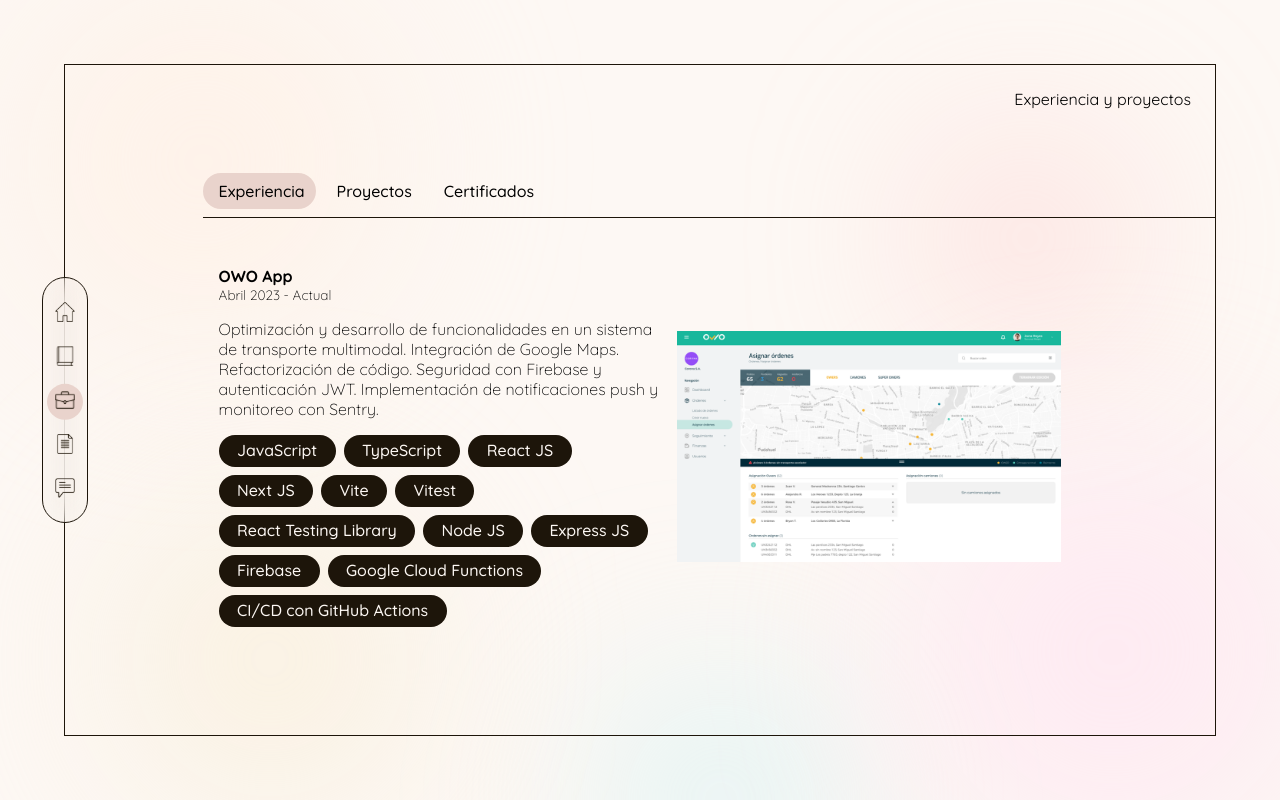
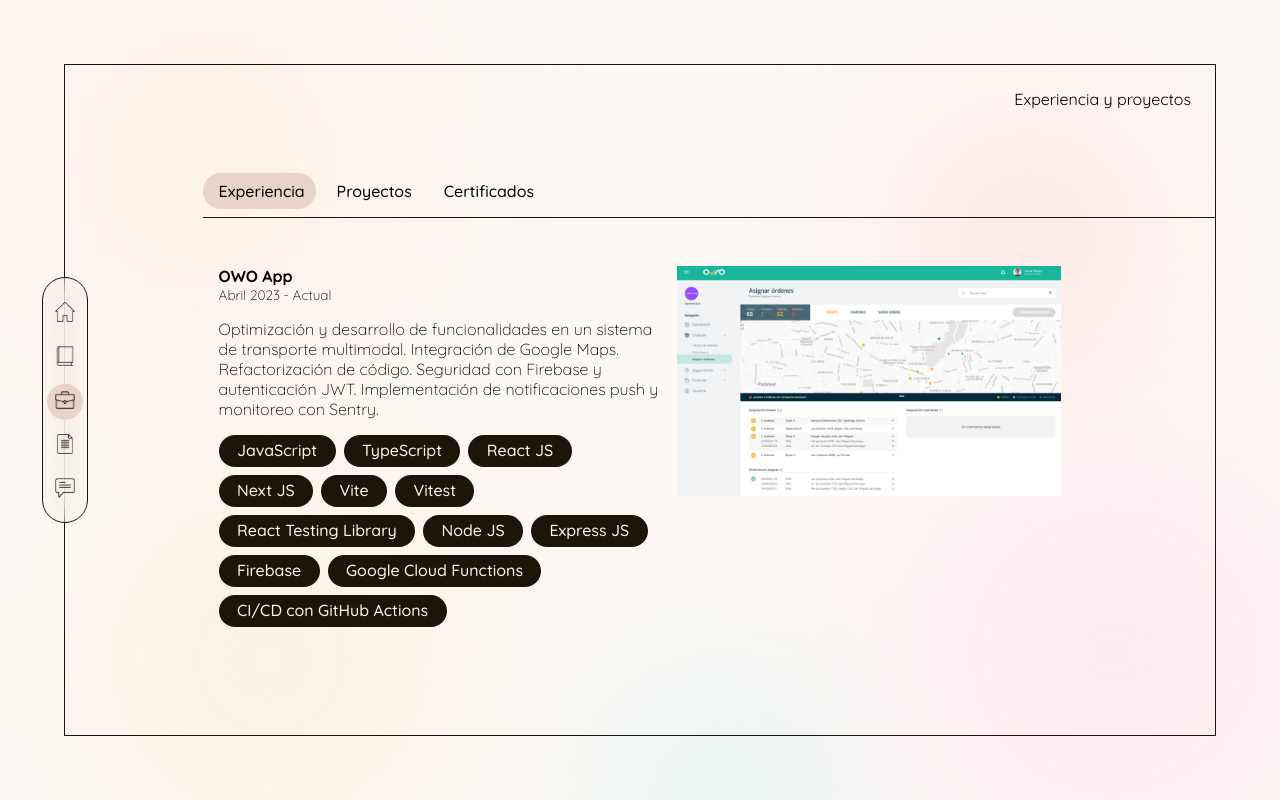
Before and after one commit to darianaren/my-portfolio, a React (Create React App) app: page /projects in a window 1280 px wide. Built offline with nearby package versions, Linux system fonts and the light colour scheme; a web font is replaced by a local one.

Commit message:
[main] styles (components/Card)

```diff
--- a/src/components/Card/styles.module.css
+++ b/src/components/Card/styles.module.css
@@ -1,25 +1,25 @@
 @import "../../styles/variables.css";
+
+.wrapper,
+.wrapper * {
+  cursor: pointer;
+}
 
 .wrapper.horizontal {
   gap: 1rem;
   display: flex;
-  flex-wrap: wrap;
-  align-items: center;
-  justify-content: space-between;
+  flex-direction: column;
 
   padding: 1rem 0;
 }
 
+.horizontal .image {
+  height: auto;
+  width: 100%;
+}
+
 .wrapper.vertical {
   padding: 1rem 0;
-}
-
-.horizontal .image {
-  order: 2;
-  flex-shrink: 0;
-
-  height: auto;
-  width: min(24rem, 100%);
 }
 
 .vertical .image {
@@ -45,3 +45,33 @@
   font-weight: var(--light-300);
   padding: 1rem 0;
 }
+
+@media screen and (min-width: 1050px) {
+  .wrapper.horizontal {
+    gap: 1rem;
+    display: flex;
+    flex-flow: row wrap;
+    align-items: flex-start;
+    justify-content: space-between;
+
+    padding: 1rem 0;
+  }
+
+  .horizontal .image {
+    order: 2;
+    flex-shrink: 0;
+
+    height: auto;
+    width: min(24rem, 100%);
+  }
+}
+
+.wrapper {
+  transition: all 0.4s linear;
+}
+.wrapper:hover {
+  padding: 1rem;
+
+  border-radius: 1rem;
+  background-color: var(--cream);
+}
--- a/src/routes/index.jsx
+++ b/src/routes/index.jsx
@@ -16,7 +16,7 @@
 import Projects from "../pages/Projects/Projects";
 import NotFound from "../pages/NotFound/NotFound";
 import AppLayout from "../templates/AppLayout/AppLayout";
-import AnimatedIntro from "../components/AnimatedIntro/AnimatedIntro ";
+import AnimatedIntro from "../components/AnimatedIntro/AnimatedIntro";
 
 const AnimatedRoutes = () => {
   const location = useLocation();
```
Also changed, not shown: src/components/AnimatedIntro/AnimatedIntro.jsx (renamed from src/components/AnimatedIntro/AnimatedIntro .jsx).
